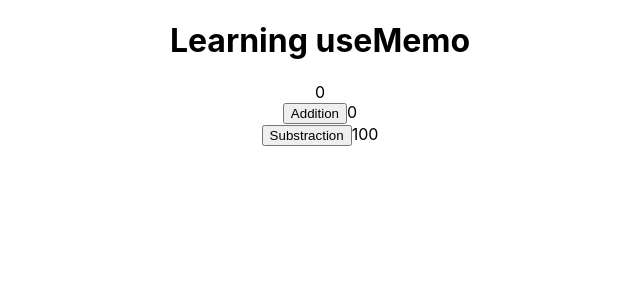
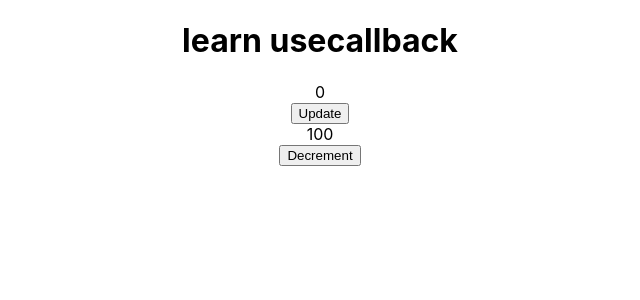
Before and after one commit to swapnilranmale2003/react-practicals, a React (Create React App) app in the folder practiseset2/: page / in a window 1280 px wide. Shown: the top 300 px of the page, without its empty margins (320-960 px from the left). Built offline with nearby package versions, Linux system fonts and the light colour scheme.

Commit message:
useCallback hooks

```diff
--- a/practiseset2/src/App.js
+++ b/practiseset2/src/App.js
@@ -2,6 +2,7 @@ import { createContext } from "react";
 import "./App.css";
 import ChildA from "./component/ChildA";
 import UseMemo from "./component/UseMemo";
+import UseCallBack from "./component/UseCallBack";
 // import UseRef from "./component/UseRef";
 //create,provider,consumer
 //is context api also problamatic
@@ -34,7 +35,8 @@ function App() {
       </data.Provider>
        */}
 
-      <UseMemo />
+      {/* <UseMemo /> */}
+      <UseCallBack />
     </div>
   );
 }
--- /dev/null
+++ b/practiseset2/src/component/UseCallBack.jsx
@@ -0,0 +1,22 @@
+import React, { useCallback, useState } from 'react'
+import UseCallChildA from './UseCallChildA';
+
+function UseCallBack() {
+  const [data, setData] = useState(0);
+  const [count, setCount] = useState(100);
+  const Learning=useCallback(()=>{
+    //some
+  },[count])
+  return (
+    <div>
+      <h1>learn usecallback</h1>
+      <UseCallChildA Learning={Learning} count={count} />
+      <span>{data}</span> <br />
+      <button onClick={()=>setData(data+1)}>Update</button> <br />
+      <span>{count}</span> <br />
+      <button onClick={()=>setCount(count-1)}>Decrement</button>
+    </div>
+  )
+}
+
+export default UseCallBack
--- /dev/null
+++ b/practiseset2/src/component/UseCallChildA.jsx
@@ -0,0 +1,12 @@
+import React,{memo} from 'react'
+
+function UseCallChildA({Learning, count}) {
+    console.log("Child component")
+  return (
+    <div>
+
+    </div>
+  )
+}
+
+export default memo(UseCallChildA)
```
